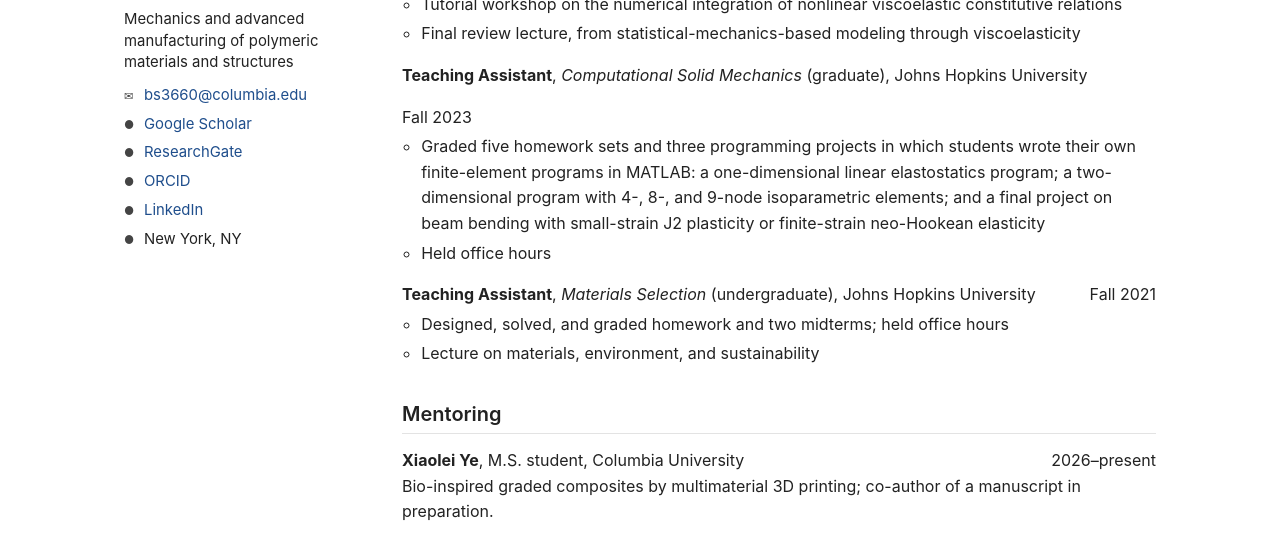
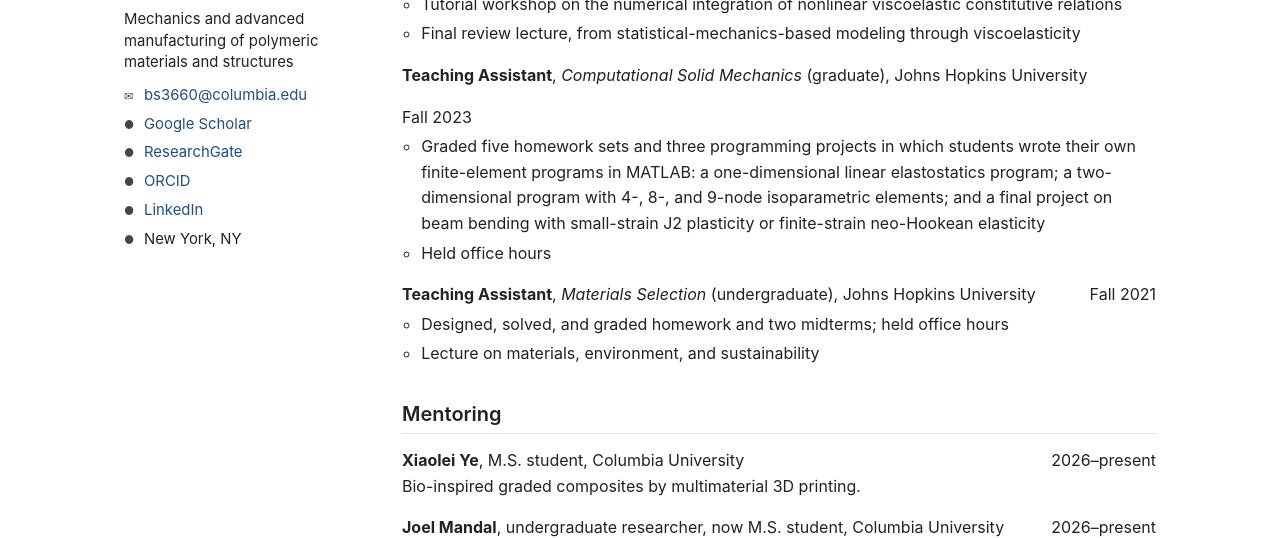
Before and after one commit to beijunshen/beijunshen.github.io, a plain HTML site: page teaching.html in a window 1280 px wide. Shown: the part 414-952 px from the top of the page. Drawn offline with Linux system fonts and the light colour scheme.

Commit message:
Teaching: drop manuscript note from mentoring entry
Co-Authored-By: Claude Opus 5.5 <noreply@anthropic.com>

```diff
--- a/teaching.html
+++ b/teaching.html
@@ -96,7 +96,7 @@ computation as a way of thinking that is checked against theory and experiment.
 <h2>Mentoring</h2>
 <ul class="entries">
     <li><div class="entry-head"><span><strong>Xiaolei Ye</strong>, M.S. student, Columbia University</span><span class="when">2026&ndash;present</span></div>
-        Bio-inspired graded composites by multimaterial 3D printing; co-author of a manuscript in preparation.</li>
+        Bio-inspired graded composites by multimaterial 3D printing.</li>
     <li><div class="entry-head"><span><strong>Joel Mandal</strong>, undergraduate researcher, now M.S. student, Columbia University</span><span class="when">2026&ndash;present</span></div>
         Architected composites inspired by thermoplastic vulcanizates.</li>
     <li><div class="entry-head"><span><strong>Pei Liu</strong>, summer research intern, Johns Hopkins University</span><span class="when">2023</span></div>
```
